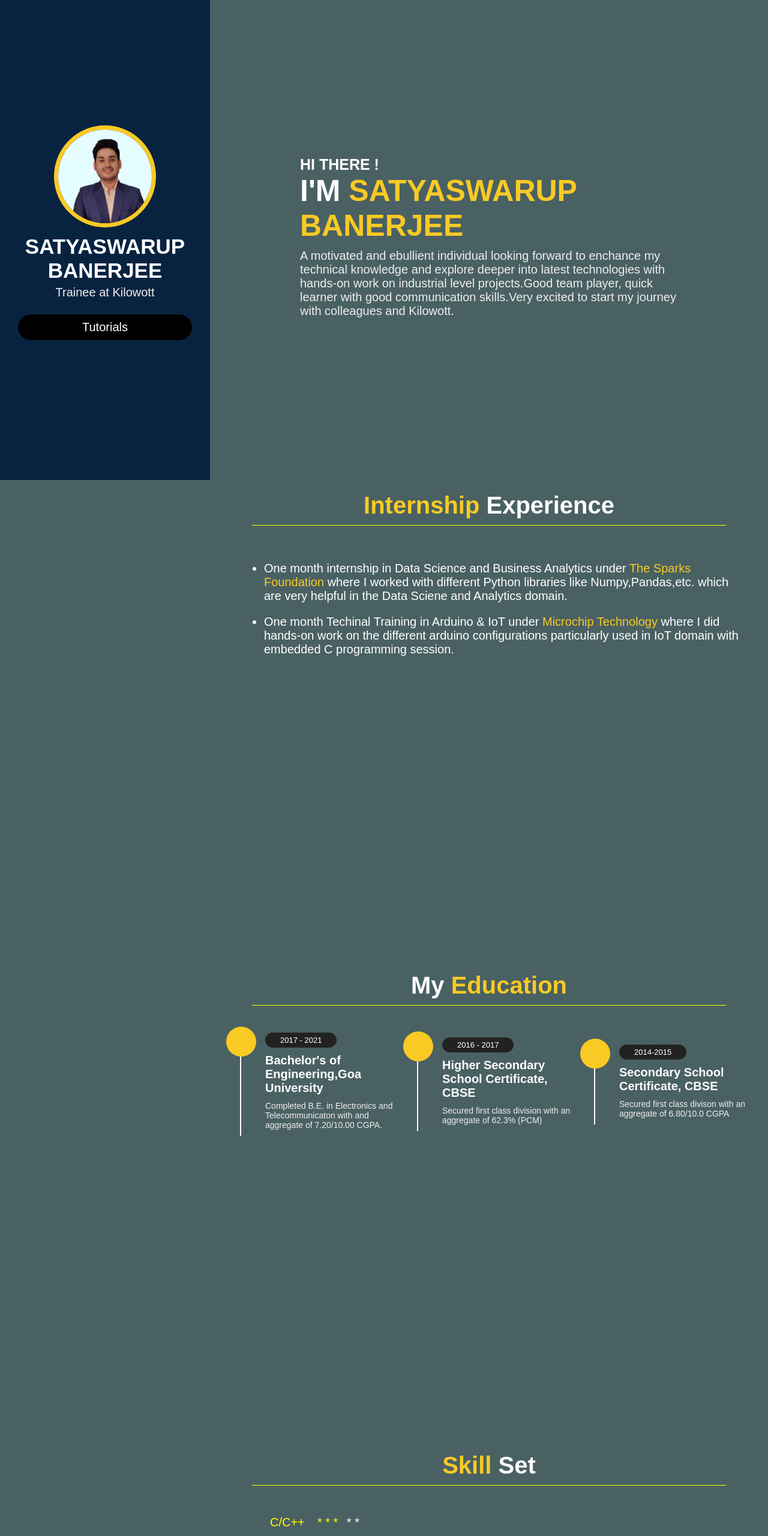
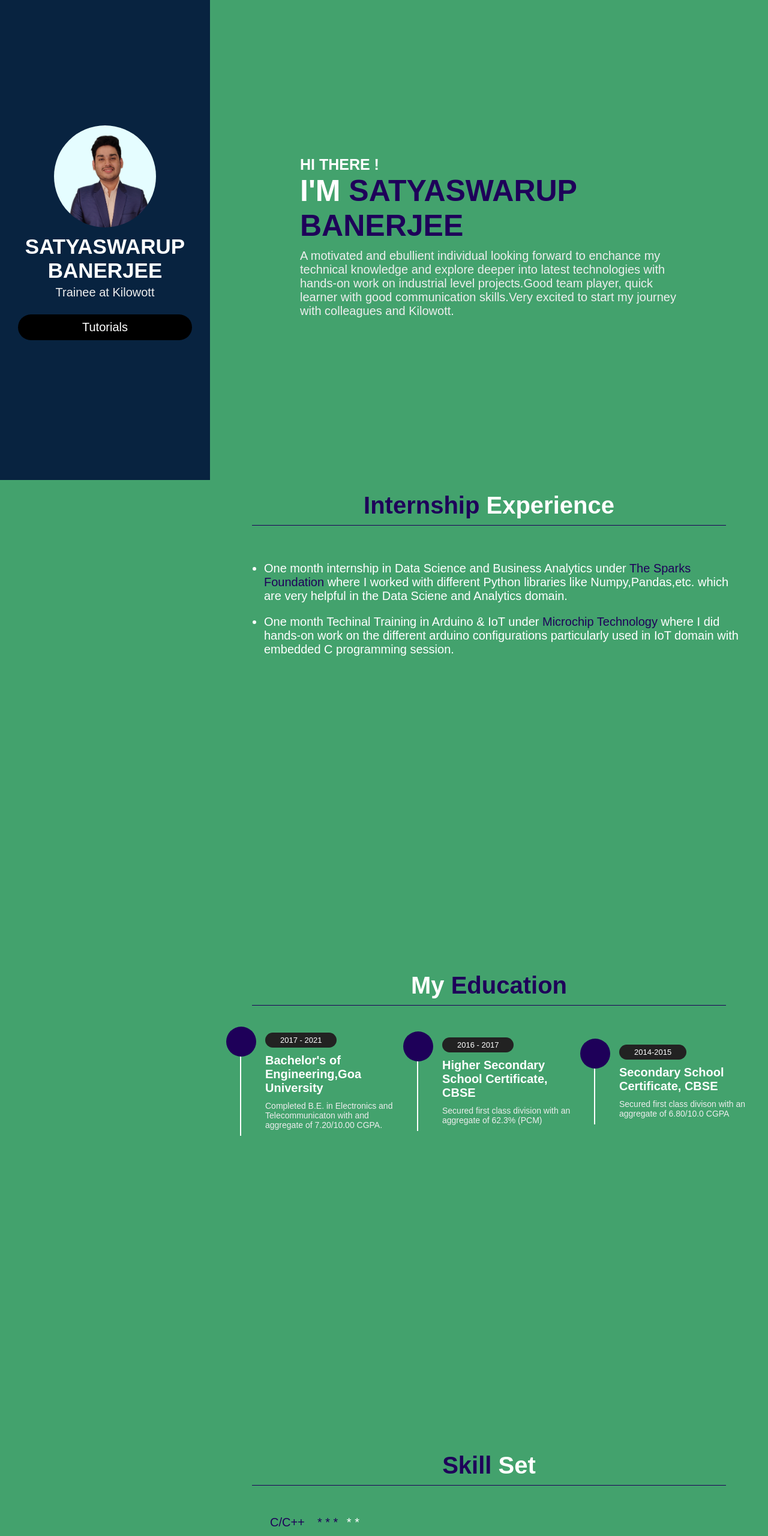
Before and after one commit to satyaswarup-banerjee-kilowott/satyaswarup-banerjee-kilowott.github.io, a plain HTML site: page index.html in a window 1280 px wide. Shown: the top 2560 px of the page at 60% size. Drawn offline with Linux system fonts and the light colour scheme; a web font is replaced by a local one.

Commit message:
Initial commit

```diff
--- a/style.css
+++ b/style.css
@@ -1,7 +1,7 @@
 @import url('https://fonts.googleapis.com/css2?family=Zen+Kurenaido&display=swap');
 
 :root{
-    --yellow:#f9ca24;
+    --yellow:#1e0059;
 }
 
 *{
@@ -36,7 +36,7 @@ html::-webkit-scrollbar-thumb{
 }
 
 body{
-    background:#4A6163;
+    background:rgb(21 139 73 / 80%);
     overflow-x: hidden;
     padding-left: 35rem;
 }
@@ -55,7 +55,7 @@ section{
     margin:0 6rem;
     font-size: 4rem;
     padding:1rem;
-    border-bottom: .1rem solid yellow;
+    border-bottom: .1rem solid #1e0059;
     color:#fff;
 }
 .tuthead{
@@ -63,7 +63,7 @@ section{
     margin:0 6rem;
     font-size: 4rem;
     padding:1rem;
-    border-bottom: .1rem solid #fff4;
+    border-bottom: .1rem solid #1e0059;
 
 }
 
@@ -94,7 +94,7 @@ header .user img{
     border-radius: 50%;
     object-fit: cover;
     margin-bottom: 1rem;
-    border:.7rem solid var(--yellow);
+    border:.7rem
 }
 
 header .user .name{
@@ -317,7 +317,7 @@ header .navbar1 ul li a:hover{
     display: flex;
     align-items: center;
     font-size: 2rem;
-    color: yellow;
+    color: #1e0059;
     padding:1rem 0;
     font-weight: normal;
     position: relative;
```
Also changed, not shown: tutorials.html (+3 -3 lines).
